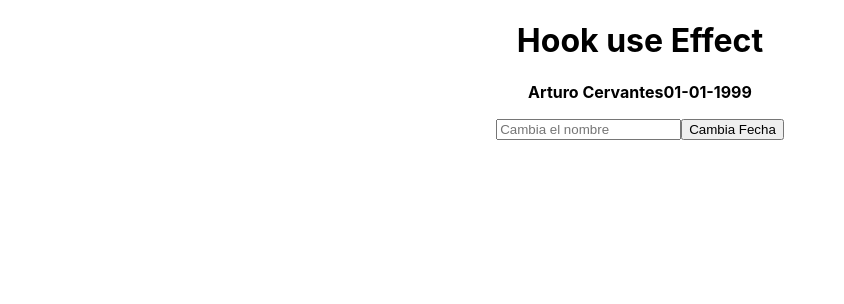
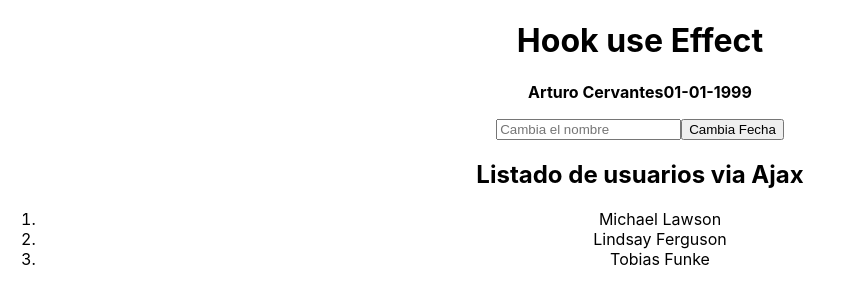
Before and after one commit to TheIns07/ReactMasterJS, a React (Create React App) app: page / in a window 1280 px wide. Shown: the top 304 px of the page, without its empty margins (0-844 px from the left). Built offline with nearby package versions, Linux system fonts and the light colour scheme.

Commit message:
Ejemplo prototipo AJAX

```diff
--- a/src/App.js
+++ b/src/App.js
@@ -1,9 +1,11 @@
 import './App.css';
+import { AjaxComponent } from './components/AjaxComponent';
 import {PruebasComponent} from './components/PruebasComponent'
 function App() {
   return (
     <div className="App">
         <PruebasComponent/>
+        <AjaxComponent/>
     </div>
   );
 }
--- /dev/null
+++ b/src/components/AjaxComponent.js
@@ -0,0 +1,49 @@
+import React, { useEffect, useState } from 'react'
+
+export const AjaxComponent = () => {
+    const [usuarios, setUsuarios] = useState([]);
+
+    const getStaticUsers = () => {
+        setUsuarios([
+            {
+                "id": 7,
+                "email": "michael.lawson@reqres.in",
+                "first_name": "Michael",
+                "last_name": "Lawson",
+                "avatar": "https://reqres.in/img/faces/7-image.jpg"
+            },
+            {
+                "id": 8,
+                "email": "lindsay.ferguson@reqres.in",
+                "first_name": "Lindsay",
+                "last_name": "Ferguson",
+                "avatar": "https://reqres.in/img/faces/8-image.jpg"
+            },
+            {
+                "id": 9,
+                "email": "tobias.funke@reqres.in",
+                "first_name": "Tobias",
+                "last_name": "Funke",
+                "avatar": "https://reqres.in/img/faces/9-image.jpg"
+            }
+        ])
+    }
+
+    useEffect(() => {
+        getStaticUsers();
+    }, [])
+
+    return (
+        <div>
+            <h2>Listado de usuarios via Ajax</h2>
+            <ol className='usuarios'>
+                {
+                    usuarios.map(usuario => {
+                        return <li key={usuario.id}>{usuario.first_name} {usuario.last_name}</li>
+                    })
+                }
+            </ol>
+
+        </div>
+    )
+}
```
